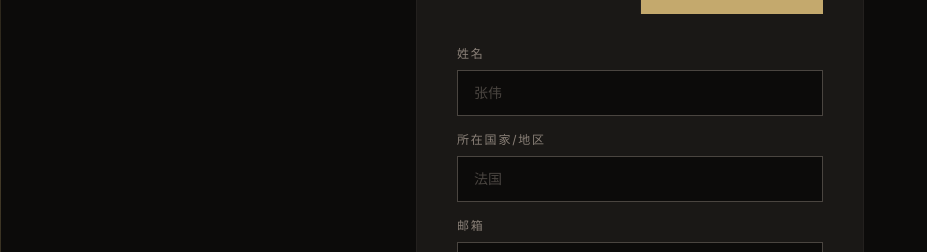
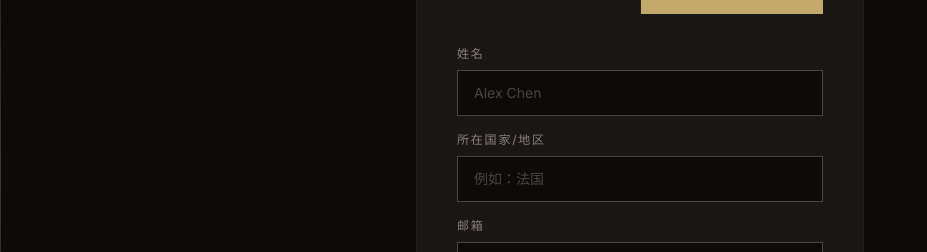
Before and after one commit to alnany/yiwu, a Next.js app in the folder apps/web/: page /en/register in a window 1280 px wide. Shown: the part 227-479 px from the top of the page, without its empty margins (0-927 px from the left). Built offline with nearby package versions, Linux system fonts and the light colour scheme; a web font is replaced by a local one.

Commit message:
copy: neutral register form placeholders (any country, not China-specific)

```diff
--- a/apps/web/src/app/[locale]/(auth)/register/page.tsx
+++ b/apps/web/src/app/[locale]/(auth)/register/page.tsx
@@ -87,11 +87,11 @@ export default function RegisterPage() {
             {
               label: role === "manufacturer" ? "公司名称" : "姓名",
               value: name, onChange: setName, required: true,
-              placeholder: role === "manufacturer" ? "广州工艺家具有限公司" : "张伟",
+              placeholder: role === "manufacturer" ? "Acme Craft Co." : "Alex Chen",
             },
             {
               label: "所在国家/地区", value: country, onChange: setCountry, required: true,
-              placeholder: role === "manufacturer" ? "中国" : "法国",
+              placeholder: role === "manufacturer" ? "例如：德国" : "例如：法国",
             },
             {
               label: "邮箱", value: email, onChange: setEmail, required: true,
```
